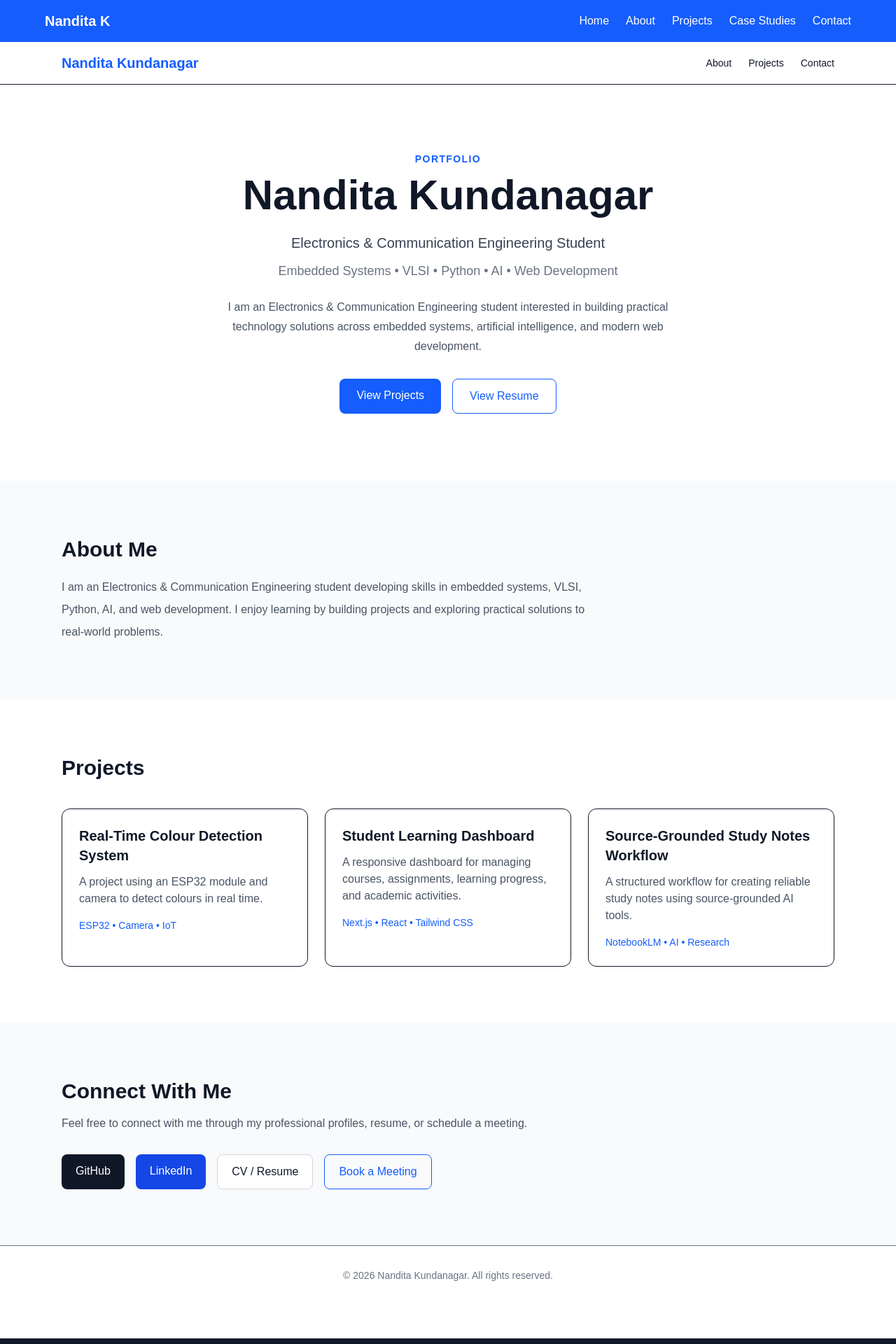
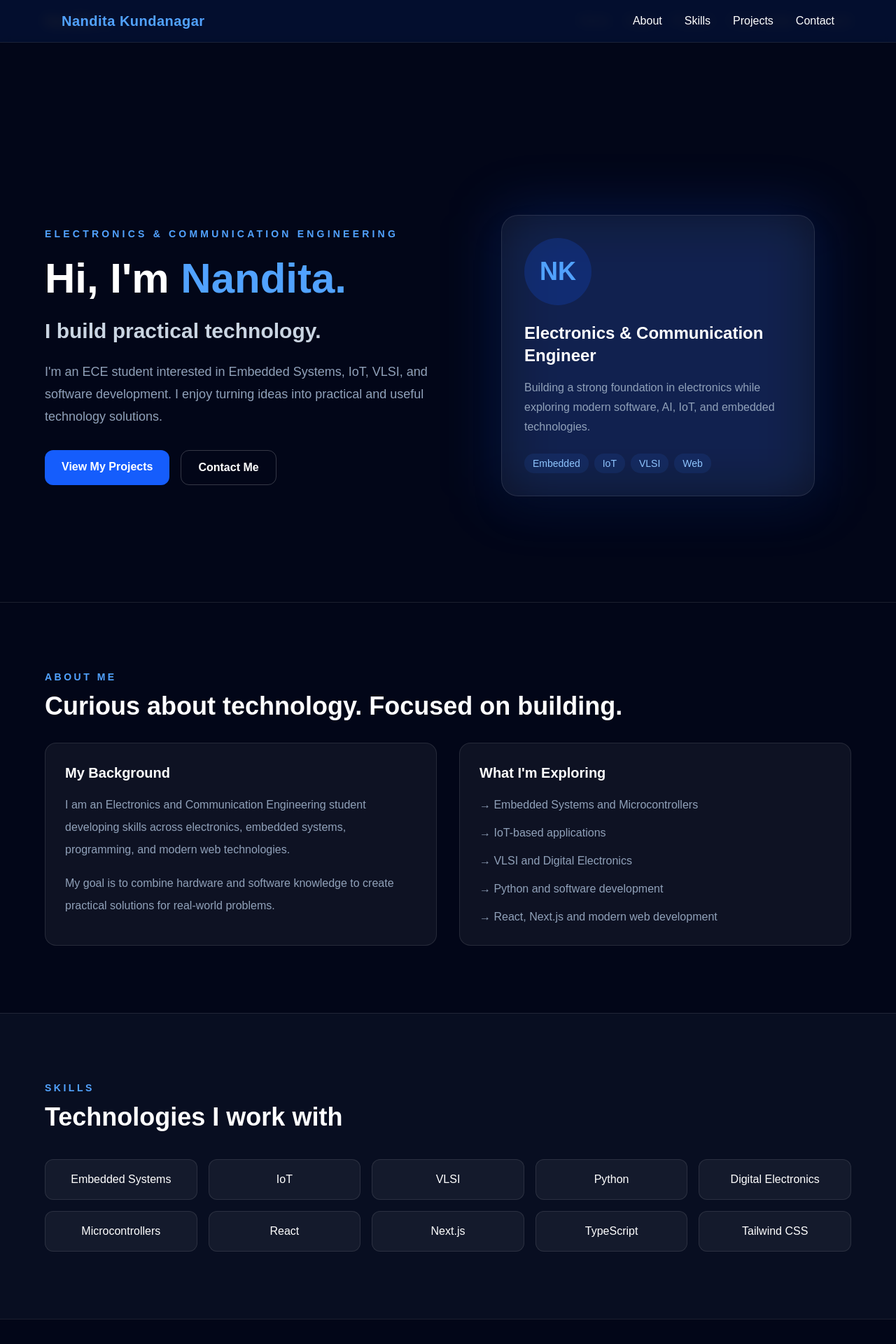
Before and after one commit to nanditak01/portfolio, a Next.js app: page / in a window 1280 px wide. Shown: the top 1920 px of the page at 70% size. Built offline with nearby package versions, Linux system fonts and the light colour scheme.

Commit message:
Update portfolio projects and links

```diff
--- a/src/app/page.tsx
+++ b/src/app/page.tsx
@@ -1,198 +1,409 @@
+"use client";
+
+import { useState } from "react";
+
 export default function Home() {
+  const [menuOpen, setMenuOpen] = useState(false);
+
+  const projects = [
+    {
+      title: "Student Learning Dashboard",
+      description:
+        "A responsive student dashboard designed to manage courses, assignments, learning progress, and academic activities.",
+      tech: "Next.js • React • TypeScript • Tailwind CSS",
+      link: "https://github.com/nanditak01/student-dashboard",
+    },
+    {
+      title: "Motion Button UI Library",
+      description:
+        "A reusable collection of animated buttons built with React and modern UI techniques, featuring interactive states and smooth motion effects.",
+      tech: "React • TypeScript • CSS • Motion",
+      link: "https://github.com/nanditak01/motion-button",
+    },
+    {
+      title: "Flyrank Frontend Project",
+      description:
+        "A frontend project developed as part of the Flyrank internship, focusing on responsive UI implementation and modern web development practices.",
+      tech: "React • TypeScript • Vite • CSS",
+      link: "https://github.com/nanditak01/flyrank-fe04",
+    },
+  ];
+
+  const skills = [
+    "Embedded Systems",
+    "IoT",
+    "VLSI",
+    "Python",
+    "Digital Electronics",
+    "Microcontrollers",
+    "React",
+    "Next.js",
+    "TypeScript",
+    "Tailwind CSS",
+  ];
+
   return (
-    <main className="min-h-screen bg-white text-gray-900">
-      {/* Navigation */}
-      <nav className="border-b bg-white">
+    <main className="min-h-screen bg-slate-950 text-white">
+      {/* NAVBAR */}
+      <nav className="fixed top-0 z-50 w-full border-b border-white/10 bg-slate-950/90 backdrop-blur">
         <div className="mx-auto flex max-w-6xl items-center justify-between px-6 py-4">
-          <h1 className="text-xl font-bold text-blue-600">
+          <a
+            href="#home"
+            className="text-xl font-bold tracking-wide text-blue-400"
+          >
             Nandita Kundanagar
-          </h1>
+          </a>
 
-          <div className="flex gap-6 text-sm font-medium">
-            <a href="#about" className="hover:text-blue-600">
+          {/* Desktop Navigation */}
+          <div className="hidden gap-8 md:flex">
+            <a
+              href="#about"
+              className="transition hover:text-blue-400"
+            >
               About
             </a>
 
-            <a href="#projects" className="hover:text-blue-600">
+            <a
+              href="#skills"
+              className="transition hover:text-blue-400"
+            >
+              Skills
+            </a>
+
+            <a
+              href="#projects"
+              className="transition hover:text-blue-400"
+            >
               Projects
             </a>
 
-            <a href="#contact" className="hover:text-blue-600">
+            <a
+              href="#contact"
+              className="transition hover:text-blue-400"
+            >
               Contact
             </a>
           </div>
+
+          {/* Mobile Menu Button */}
+          <button
+            onClick={() => setMenuOpen(!menuOpen)}
+            className="rounded-lg border border-white/20 px-3 py-2 md:hidden"
+            aria-label="Toggle navigation menu"
+          >
+            ☰
+          </button>
         </div>
+
+        {/* Mobile Navigation */}
+        {menuOpen && (
+          <div className="border-t border-white/10 bg-slate-950 px-6 py-5 md:hidden">
+            <div className="flex flex-col gap-4">
+              <a
+                href="#about"
+                onClick={() => setMenuOpen(false)}
+                className="hover:text-blue-400"
+              >
+                About
+              </a>
+
+              <a
+                href="#skills"
+                onClick={() => setMenuOpen(false)}
+                className="hover:text-blue-400"
+              >
+                Skills
+              </a>
+
+              <a
+                href="#projects"
+                onClick={() => setMenuOpen(false)}
+                className="hover:text-blue-400"
+              >
+                Projects
+              </a>
+
+              <a
+                href="#contact"
+                onClick={() => setMenuOpen(false)}
+                className="hover:text-blue-400"
+              >
+                Contact
+              </a>
+            </div>
+          </div>
+        )}
       </nav>
 
-      {/* Hero Section */}
-      <section className="mx-auto max-w-6xl px-6 py-24 text-center">
-        <p className="mb-3 text-sm font-semibold uppercase tracking-widest text-blue-600">
-          Portfolio
-        </p>
+      {/* HERO SECTION */}
+      <section
+        id="home"
+        className="flex min-h-screen items-center px-6 pt-24"
+      >
+        <div className="mx-auto grid w-full max-w-6xl items-center gap-12 md:grid-cols-2">
+          <div>
+            <p className="mb-4 text-sm font-semibold uppercase tracking-[0.3em] text-blue-400">
+              Electronics & Communication Engineering
+            </p>
 
-        <h2 className="text-4xl font-bold sm:text-6xl">
-          Nandita Kundanagar
-        </h2>
+            <h1 className="text-5xl font-bold leading-tight sm:text-6xl">
+              Hi, I&apos;m{" "}
+              <span className="text-blue-400">Nandita.</span>
+            </h1>
 
-        <p className="mt-6 text-xl font-medium text-gray-700">
-          Electronics & Communication Engineering Student
-        </p>
+            <h2 className="mt-5 text-2xl font-semibold text-slate-300 sm:text-3xl">
+              I build practical technology.
+            </h2>
 
-        <p className="mx-auto mt-3 max-w-2xl text-lg text-gray-500">
-          Embedded Systems • VLSI • Python • AI • Web Development
-        </p>
+            <p className="mt-6 max-w-xl text-lg leading-8 text-slate-400">
+              I&apos;m an ECE student interested in Embedded Systems, IoT,
+              VLSI, and software development. I enjoy turning ideas into
+              practical and useful technology solutions.
+            </p>
 
-        <p className="mx-auto mt-6 max-w-2xl leading-7 text-gray-600">
-          I am an Electronics & Communication Engineering student interested
-          in building practical technology solutions across embedded systems,
-          artificial intelligence, and modern web development.
-        </p>
+            <div className="mt-8 flex flex-wrap gap-4">
+              <a
+                href="#projects"
+                className="rounded-xl bg-blue-600 px-6 py-3 font-semibold transition hover:bg-blue-500"
+              >
+                View My Projects
+              </a>
 
-        <div className="mt-8 flex flex-wrap justify-center gap-4">
-          <a
-            href="#projects"
-            className="rounded-lg bg-blue-600 px-6 py-3 font-medium text-white hover:bg-blue-700"
-          >
-            View Projects
-          </a>
+              <a
+                href="#contact"
+                className="rounded-xl border border-white/20 px-6 py-3 font-semibold transition hover:border-blue-400 hover:text-blue-400"
+              >
+                Contact Me
+              </a>
+            </div>
+          </div>
 
-          <a
-            href="/resume.pdf"
-            target="_blank"
-            rel="noopener noreferrer"
-            className="rounded-lg border border-blue-600 px-6 py-3 font-medium text-blue-600 hover:bg-blue-50"
-          >
-            View Resume
-          </a>
+          {/* HERO CARD */}
+          <div className="flex justify-center">
+            <div className="relative w-full max-w-md">
+              <div className="absolute -inset-1 rounded-3xl bg-blue-600/20 blur-2xl" />
+
+              <div className="relative rounded-3xl border border-white/10 bg-white/5 p-8 shadow-2xl backdrop-blur">
+                <div className="mb-6 flex h-24 w-24 items-center justify-center rounded-full bg-blue-600/20 text-4xl font-bold text-blue-400">
+                  NK
+                </div>
+
+                <h3 className="text-2xl font-bold">
+                  Electronics & Communication Engineer
+                </h3>
+
+                <p className="mt-4 leading-7 text-slate-400">
+                  Building a strong foundation in electronics while exploring
+                  modern software, AI, IoT, and embedded technologies.
+                </p>
+
+                <div className="mt-6 flex flex-wrap gap-2">
+                  <span className="rounded-full bg-blue-500/10 px-3 py-1 text-sm text-blue-300">
+                    Embedded
+                  </span>
+
+                  <span className="rounded-full bg-blue-500/10 px-3 py-1 text-sm text-blue-300">
+                    IoT
+                  </span>
+
+                  <span className="rounded-full bg-blue-500/10 px-3 py-1 text-sm text-blue-300">
+                    VLSI
+                  </span>
+
+                  <span className="rounded-full bg-blue-500/10 px-3 py-1 text-sm text-blue-300">
+                    Web
+                  </span>
+                </div>
+              </div>
+            </div>
+          </div>
         </div>
       </section>
 
-      {/* About Section */}
-      <section id="about" className="bg-gray-50">
-        <div className="mx-auto max-w-6xl px-6 py-20">
-          <h2 className="text-3xl font-bold">About Me</h2>
+      {/* ABOUT SECTION */}
+      <section
+        id="about"
+        className="border-t border-white/10 px-6 py-24"
+      >
+        <div className="mx-auto max-w-6xl">
+          <p className="text-sm font-semibold uppercase tracking-[0.25em] text-blue-400">
+            About Me
+          </p>
 
-          <p className="mt-5 max-w-3xl leading-8 text-gray-600">
-            I am an Electronics & Communication Engineering student developing
-            skills in embedded systems, VLSI, Python, AI, and web development.
-            I enjoy learning by building projects and exploring practical
-            solutions to real-world problems.
-          </p>
+          <h2 className="mt-3 text-4xl font-bold">
+            Curious about technology. Focused on building.
+          </h2>
+
+          <div className="mt-8 grid gap-8 md:grid-cols-2">
+            <div className="rounded-2xl border border-white/10 bg-white/5 p-7">
+              <h3 className="text-xl font-semibold">
+                My Background
+              </h3>
+
+              <p className="mt-4 leading-8 text-slate-400">
+                I am an Electronics and Communication Engineering student
+                developing skills across electronics, embedded systems,
+                programming, and modern web technologies.
+              </p>
+
+              <p className="mt-4 leading-8 text-slate-400">
+                My goal is to combine hardware and software knowledge to
+                create practical solutions for real-world problems.
+              </p>
+            </div>
+
+            <div className="rounded-2xl border border-white/10 bg-white/5 p-7">
+              <h3 className="text-xl font-semibold">
+                What I&apos;m Exploring
+              </h3>
+
+              <ul className="mt-5 space-y-4 text-slate-400">
+                <li>→ Embedded Systems and Microcontrollers</li>
+                <li>→ IoT-based applications</li>
+                <li>→ VLSI and Digital Electronics</li>
+                <li>→ Python and software development</li>
+                <li>→ React, Next.js and modern web development</li>
+              </ul>
+            </div>
+          </div>
         </div>
       </section>
 
-      {/* Projects Section */}
-      <section id="projects" className="mx-auto max-w-6xl px-6 py-20">
-        <h2 className="text-3xl font-bold">Projects</h2>
+      {/* SKILLS SECTION */}
+      <section
+        id="skills"
+        className="border-t border-white/10 bg-slate-900/50 px-6 py-24"
+      >
+        <div className="mx-auto max-w-6xl">
+          <p className="text-sm font-semibold uppercase tracking-[0.25em] text-blue-400">
+            Skills
+          </p>
 
-        <div className="mt-10 grid gap-6 md:grid-cols-2 lg:grid-cols-3">
-          {/* Project 1 */}
-          <article className="rounded-xl border p-6 transition hover:shadow-lg">
-            <h3 className="text-xl font-semibold">
-              Real-Time Colour Detection System
-            </h3>
+          <h2 className="mt-3 text-4xl font-bold">
+            Technologies I work with
+          </h2>
 
-            <p className="mt-3 text-gray-600">
-              A project using an ESP32 module and camera to detect colours in
-              real time.
-            </p>
-
-            <p className="mt-4 text-sm font-medium text-blue-600">
-              ESP32 • Camera • IoT
-            </p>
-          </article>
-
-          {/* Project 2 */}
-          <article className="rounded-xl border p-6 transition hover:shadow-lg">
-            <h3 className="text-xl font-semibold">
-              Student Learning Dashboard
-            </h3>
-
-            <p className="mt-3 text-gray-600">
-              A responsive dashboard for managing courses, assignments,
-              learning progress, and academic activities.
-            </p>
-
-            <p className="mt-4 text-sm font-medium text-blue-600">
-              Next.js • React • Tailwind CSS
-            </p>
-          </article>
-
-          {/* Project 3 */}
-          <article className="rounded-xl border p-6 transition hover:shadow-lg">
-            <h3 className="text-xl font-semibold">
-              Source-Grounded Study Notes Workflow
-            </h3>
-
-            <p className="mt-3 text-gray-600">
-              A structured workflow for creating reliable study notes using
-              source-grounded AI tools.
-            </p>
-
-            <p className="mt-4 text-sm font-medium text-blue-600">
-              NotebookLM • AI • Research
-            </p>
-          </article>
+          <div className="mt-10 grid grid-cols-2 gap-4 sm:grid-cols-3 md:grid-cols-5">
+            {skills.map((skill) => (
+              <div
+                key={skill}
+                className="rounded-xl border border-white/10 bg-white/5 p-4 text-center font-medium transition hover:-translate-y-1 hover:border-blue-400/50 hover:bg-blue-500/10"
+              >
+                {skill}
+              </div>
+            ))}
+          </div>
         </div>
       </section>
 
-      {/* Contact Section */}
-      <section id="contact" className="bg-gray-50">
-        <div className="mx-auto max-w-6xl px-6 py-20">
-          <h2 className="text-3xl font-bold">Connect With Me</h2>
-
-          <p className="mt-4 max-w-2xl text-gray-600">
-            Feel free to connect with me through my professional profiles,
-            resume, or schedule a meeting.
+      {/* PROJECTS SECTION */}
+      <section
+        id="projects"
+        className="border-t border-white/10 px-6 py-24"
+      >
+        <div className="mx-auto max-w-6xl">
+          <p className="text-sm font-semibold uppercase tracking-[0.25em] text-blue-400">
+            Projects
           </p>
 
-          <div className="mt-8 flex flex-wrap gap-4">
-            {/* GitHub */}
+          <h2 className="mt-3 text-4xl font-bold">
+            Things I&apos;ve built
+          </h2>
+
+          <div className="mt-10 grid gap-6 md:grid-cols-3">
+            {projects.map((project) => (
+              <article
+                key={project.title}
+                className="group rounded-2xl border border-white/10 bg-white/5 p-6 transition duration-300 hover:-translate-y-2 hover:border-blue-400/40 hover:bg-white/[0.07]"
+              >
+                <div className="mb-5 flex h-12 w-12 items-center justify-center rounded-xl bg-blue-500/10 text-xl text-blue-400">
+                  ◆
+                </div>
+
+                <h3 className="text-xl font-bold">
+                  {project.title}
+                </h3>
+
+                <p className="mt-4 leading-7 text-slate-400">
+                  {project.description}
+                </p>
+
+                <p className="mt-5 text-sm font-medium text-blue-300">
+                  {project.tech}
+                </p>
+
+                <a
+                  href={project.link}
+                  target="_blank"
+                  rel="noopener noreferrer"
+                  className="mt-6 inline-block text-sm font-semibold text-white transition group-hover:text-blue-400"
+                >
+                  View Project →
+                </a>
+              </article>
+            ))}
+          </div>
+        </div>
+      </section>
+
+      {/* CONTACT SECTION */}
+      <section
+        id="contact"
+        className="border-t border-white/10 bg-slate-900/50 px-6 py-24"
+      >
+        <div className="mx-auto max-w-4xl text-center">
+          <p className="text-sm font-semibold uppercase tracking-[0.25em] text-blue-400">
+            Contact
+          </p>
+
+          <h2 className="mt-3 text-4xl font-bold">
+            Let&apos;s connect
+          </h2>
+
+          <p className="mx-auto mt-6 max-w-2xl leading-8 text-slate-400">
+            I&apos;m interested in learning, building projects, and exploring
+            opportunities in technology and engineering.
+          </p>
+
+          <div className="mt-8 flex flex-wrap justify-center gap-4">
+            <a
+              href="mailto:nanditakundanagar@gmail.com"
+              className="rounded-xl bg-blue-600 px-6 py-3 font-semibold transition hover:bg-blue-500"
+            >
+              Email Me
+            </a>
+
             <a
               href="https://github.com/nanditak01"
               target="_blank"
               rel="noopener noreferrer"
-              className="rounded-lg bg-gray-900 px-5 py-3 font-medium text-white hover:bg-gray-700"
+              className="rounded-xl border border-white/20 px-6 py-3 font-semibold transition hover:border-blue-400 hover:text-blue-400"
             >
               GitHub
             </a>
 
-            {/* LinkedIn */}
             <a
-              href="https://www.linkedin.com/in/nandita-kundanagar-a96a64331/"
+              href="https://www.linkedin.com/"
               target="_blank"
               rel="noopener noreferrer"
-              className="rounded-lg bg-blue-700 px-5 py-3 font-medium text-white hover:bg-blue-800"
+              className="rounded-xl border border-white/20 px-6 py-3 font-semibold transition hover:border-blue-400 hover:text-blue-400"
             >
               LinkedIn
-            </a>
-
-            {/* Resume */}
-            <a
-              href="/resume.pdf"
-              target="_blank"
-              rel="noopener noreferrer"
-              className="rounded-lg border border-gray-300 bg-white px-5 py-3 font-medium hover:bg-gray-100"
-            >
-              CV / Resume
-            </a>
-
-            {/* Calendly */}
-            <a
-              href="https://calendly.com/nanditakundanagar/30min"
-              target="_blank"
-              rel="noopener noreferrer"
-              className="rounded-lg border border-blue-600 px-5 py-3 font-medium text-blue-600 hover:bg-blue-50"
-            >
-              Book a Meeting
             </a>
           </div>
         </div>
       </section>
 
-      {/* Footer */}
-      <footer className="border-t py-8 text-center text-sm text-gray-500">
-        © {new Date().getFullYear()} Nandita Kundanagar. All rights reserved.
+      {/* FOOTER */}
+      <footer className="border-t border-white/10 px-6 py-8 text-center text-sm text-slate-500">
+        <p>
+          © {new Date().getFullYear()} Nandita Kundanagar. All rights
+          reserved.
+        </p>
+
+        <p className="mt-2">
+          Built with Next.js, React, TypeScript & Tailwind CSS.
+        </p>
       </footer>
     </main>
   );
```
